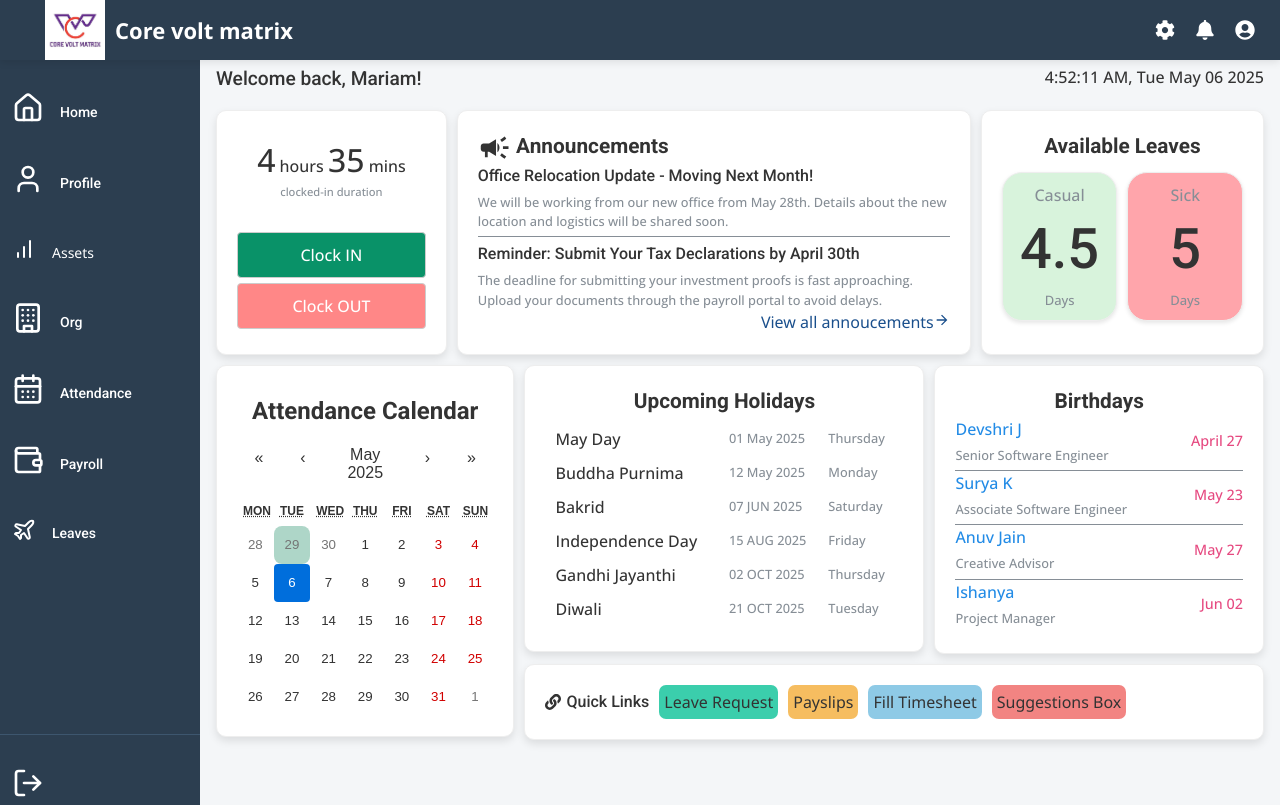
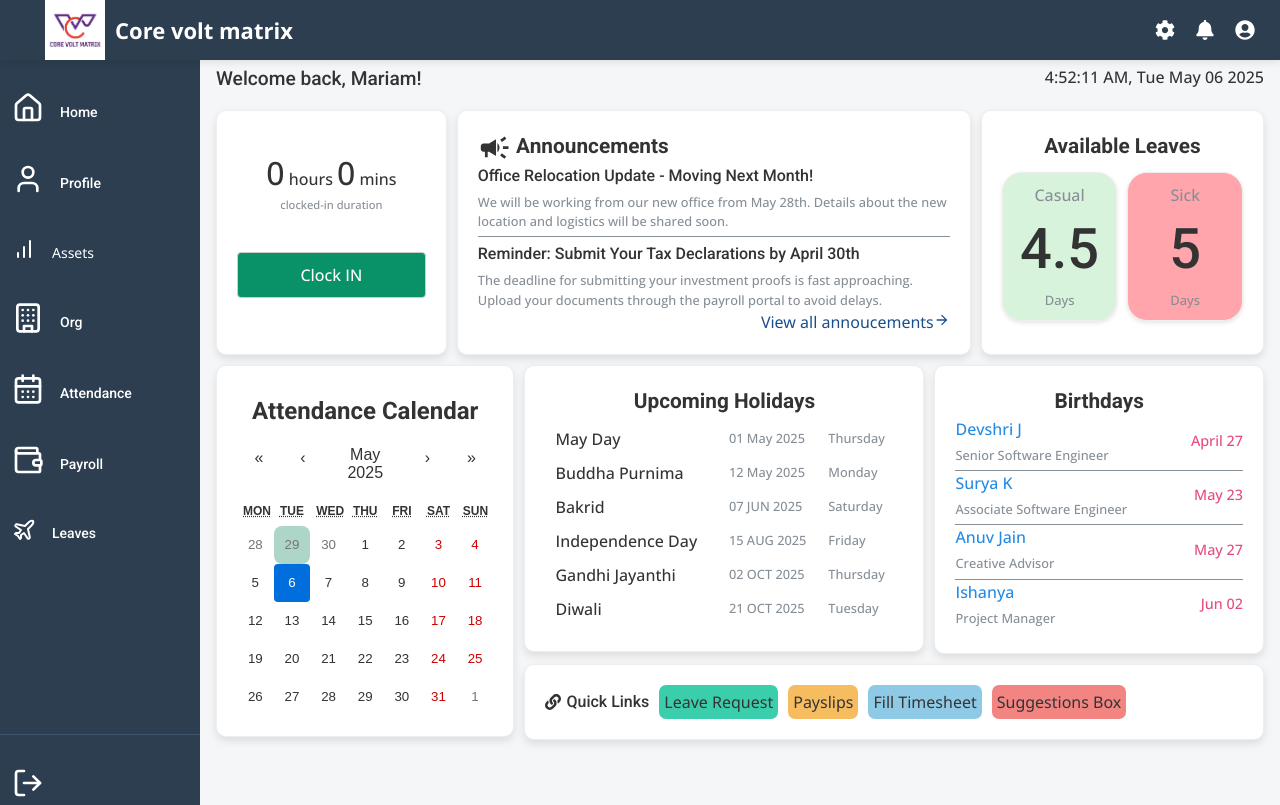
Before and after one commit to Volt-Matrix/voltcore, a React (Vite) app: page /home in a window 1280 px wide. Built offline with nearby package versions, Linux system fonts and the light colour scheme.

Commit message:
add interactivity and enhanced functionality to clockInOut component

```diff
--- a/src/components/ClockInOutBox/ClockInOut.css
+++ b/src/components/ClockInOutBox/ClockInOut.css
@@ -1,7 +1,7 @@
 .clockinout_content-wrapper {
     display:flex;
     flex-direction: column;
-    justify-content: space-around;
+    justify-content: flex-start;
     gap: 20px;
     height: 100%;
 }
@@ -9,8 +9,10 @@
 .clockinout_duration {
     display: flex;
     flex-direction: column;
-    justify-content: flex-start;
+    justify-content: center;
     align-items: center;
+
+    height:50%;
 }
 
 .clockinout_big-num {
--- a/src/components/ClockInOutBox/ClockInOut.jsx
+++ b/src/components/ClockInOutBox/ClockInOut.jsx
@@ -1,20 +1,97 @@
-import React from 'react';
+import { React, useState, useEffect } from 'react';
 import "./ClockInOut.css";
+import { isLastDayOfMonth } from 'date-fns';
 
 function ClockInOut () {
-    const clockedInTime = new Date('2025-04-30T08:30:00')
-    // calculate the clocked in duration based on clocked in time
-    // const [clockedInDuration, setClockedInDuration] = useState();
-    const clockedInDuration = {"hours":4, "mins": 35}
+    const [isClockIn, setIsClockIn] = useState(false);
+    const [clockedInTime, setClockedInTime] = useState(null);
+    const [clockedOutTime, setClockedOutTime] = useState(null);
+    const [showClockInMessage, setShowClockInMessage] = useState(false);
+    const [showClockOutMessage, setShowClockOutMessage] = useState(false);
+    const [showClockOutButton, setShowClockOutButton] = useState(false);
+    const [showClockInButton, setShowClockInButton] = useState(true);
+    const [clockedInDuration, setClockedInDuration] = useState({hours: 0, mins: 0})
+
+    useEffect(() => {
+        let intervalId;
+
+        if (isClockIn && clockedInTime) {
+            updateDuration();
+
+            intervalId = setInterval(updateDuration, 60000);
+        }
+
+        return () => {
+            if (intervalId) clearInterval(intervalId);
+        };
+    }, [isClockIn, clockedInTime])
+
+    const updateDuration = () => {
+        if (!isClockIn) return;
+
+        const now = new Date();
+        const diffMs = now - clockedInTime // in milliseconds
+        const diffHrs = Math.floor(diffMs / (1000*60*60))
+        const diffMins = Math.floor((diffMs % (1000*60*60)) / (1000*60))
+
+        setClockedInDuration({hours: diffHrs, mins: diffMins});
+    };
+
+    const handleClockIn = () => {
+        const now = new Date();
+        setIsClockIn(true);
+        setClockedInTime(now);
+        setShowClockInButton(false);
+        setShowClockInMessage(true);
+
+        // hide message after 2 seconds
+        setTimeout(() => {
+            setShowClockInMessage(false);
+            setShowClockOutButton(true);
+        }, 2000)
+    }
+
+    const handleClockOut = () => {
+        const now = new Date();
+        setIsClockIn(false);
+        setClockedOutTime(now);
+        setShowClockOutButton(false);
+        setShowClockOutMessage(true);
+
+        setTimeout(() => {
+            setShowClockOutMessage(false);
+            setShowClockInButton(true);
+        }, 2000)
+
+    }
+
     return (
         <div className="clockinout_content-wrapper card-p osns">
             <div className="clockinout_duration">
                 <p><span className="clockinout_big-num">{clockedInDuration['hours']}</span> hours <span className="clockinout_big-num">{clockedInDuration['mins']}</span> mins</p>
                 <p className='clockinout_subtext color-grey'>clocked-in duration</p>
             </div>
+
+           { showClockInMessage && (
+                <div className='color-grey'>
+                    Successfully clocked in in at {clockedInTime.toLocaleTimeString()}
+                </div>
+           )}
+           { showClockOutMessage && (
+                <div className='color-grey'>
+                    Successfully clocked out at {clockedOutTime.toLocaleTimeString()}
+                </div>
+           )}
+
+
             <div className="clockinout_buttons">
-                <button className="clockinout_button clockinout_clockin-button">Clock IN</button>
-                <button className="clockinout_button clockinout_clockout-button">Clock OUT</button>
+                {showClockInButton && (
+                    <button onClick={handleClockIn} className="clockinout_button clockinout_clockin-button">Clock IN</button>
+                )}
+
+                {showClockOutButton && (
+                    <button onClick={handleClockOut} className="clockinout_button clockinout_clockout-button">Clock OUT</button>
+                )}
             </div>
         </div>
     );
```
